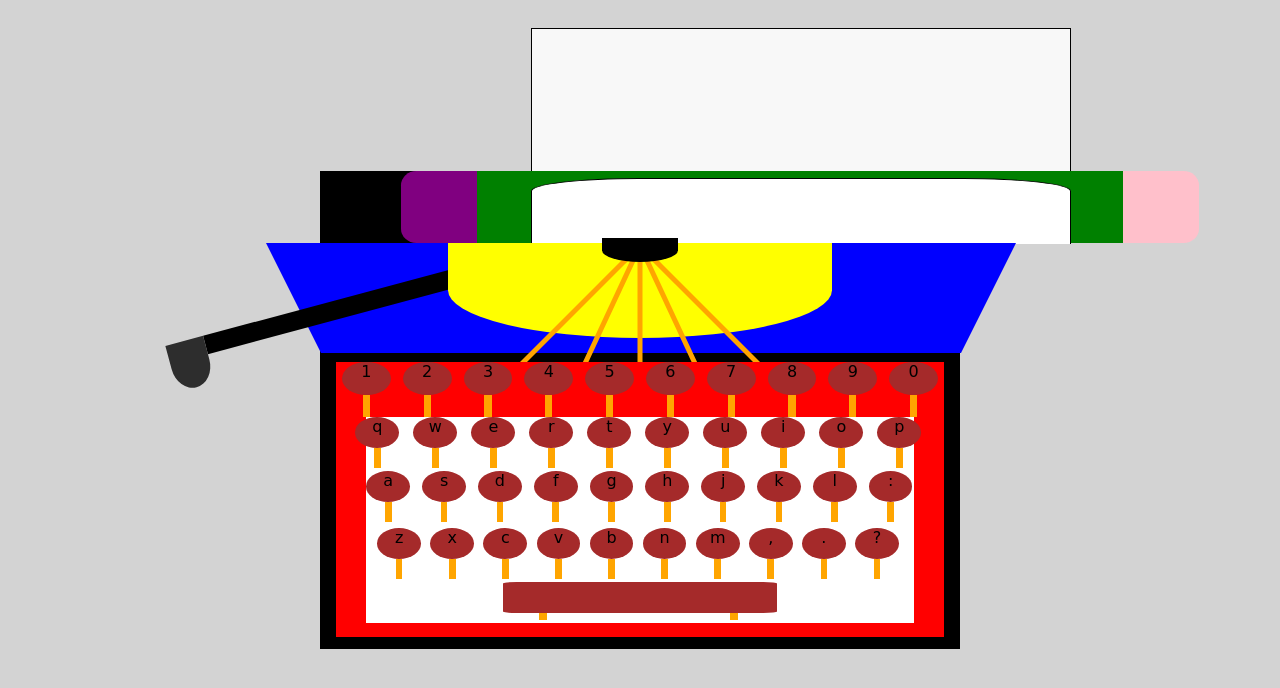
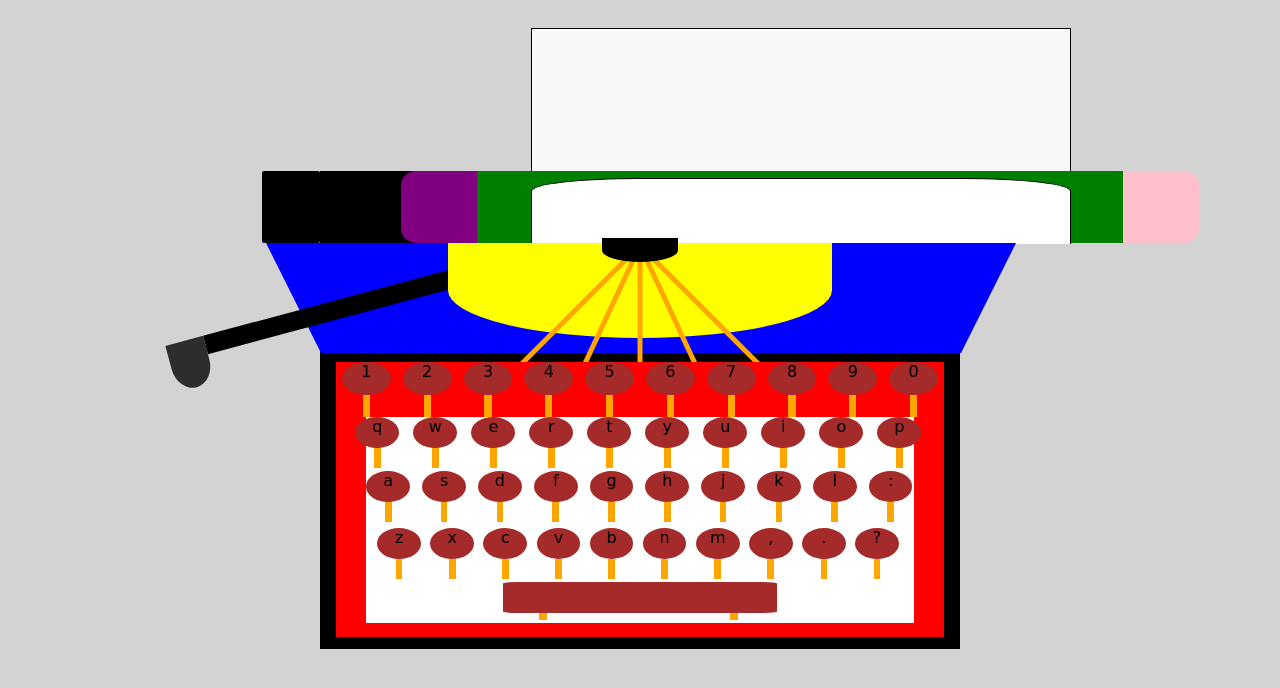
Before and after one commit to ruthcodes/typewriter, a plain HTML site: page index.html in a window 1280 px wide. Drawn offline with Linux system fonts and the light colour scheme; a web font is replaced by a local one.

Commit message:
Added filler blocks for sides of platen. Added transition to paper

```diff
--- a/index.html
+++ b/index.html
@@ -6,7 +6,8 @@
 <body>
   <div class="container">
     <div class="typewriter">
-
+      <div class="topFill" id="leftFiller"></div>
+      <div class="topFill" id="rightFiller"></div>
       <div class="platen">
         <div class="nextPaper"></div>
         <div class="left-dial"></div>
--- a/script.js
+++ b/script.js
@@ -1,6 +1,6 @@
 const RESET_PLATEN = 96;
+let canClick = true;
 
-let canClick = true;
 //page element parents
 const one = document.querySelector('#rowOne');
 const two = document.querySelector('#rowTwo');
@@ -10,7 +10,6 @@ const lever = document.querySelector('.lever');
 const platen = document.querySelector('.platen');
 const paper = document.querySelector('.paper');
 const backPaper = document.querySelector('.nextPaper');
-
 
 //values to generate page element children from
 const nums = [1,2,3,4,5,6,7,8,9,0];
--- a/style.css
+++ b/style.css
@@ -19,6 +19,24 @@ body {
   height: 77%;
   width: 80%;
   background-color: black;
+}
+
+.topFill{
+  position: absolute;
+  width: 9%;
+  height: 15%;
+  background-color: black;
+  border-radius: 2px;
+}
+
+#leftFiller{
+  top:0;
+  left:-9%;
+}
+
+#rightFiller{
+  top:0;
+  left: 100%;
 }
 
 .typewriter-body-top{
@@ -53,6 +71,7 @@ body {
   border-bottom: none;
   border-top-left-radius: 20%;
   border-top-right-radius: 20%;
+  transition: .5s;
 }
 
 .nextPaper{
@@ -64,6 +83,7 @@ body {
   background-color: #F8F8F8;
   border: 1px solid black;
   border-bottom: none;
+  transition: .5s;
 }
 
 .left-dial{
```
